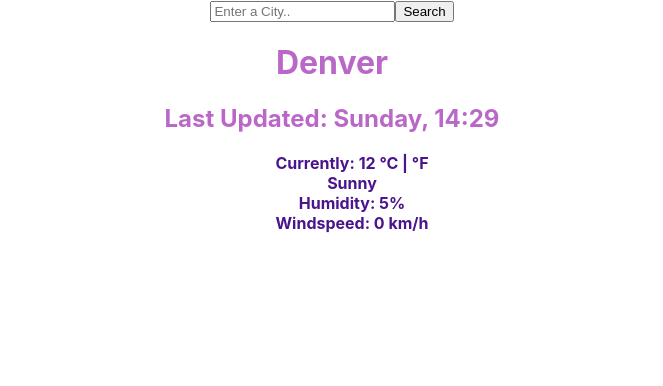
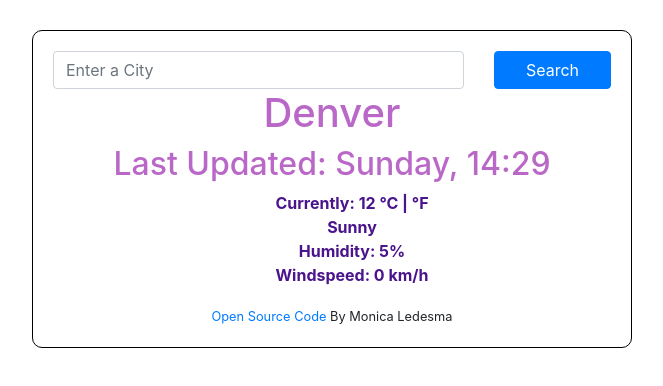
Before and after one commit to monica88green/react-weather, a React (Create React App) app: page / in a window 1280 px wide. Shown: the top 386 px of the page, without its empty margins (308-971 px from the left). Built offline with nearby package versions, Linux system fonts and the light colour scheme.

Commit message:
Added bootstrap and github link

```diff
--- a/src/App.css
+++ b/src/App.css
@@ -1,5 +1,10 @@
 .App {
   text-align: center;
+  max-width: 600px;
+  margin: 30px auto;
+  padding: 20px;
+  border: 1px solid black;
+  border-radius: 10px;
 }
 
 .App h1,
--- a/src/App.js
+++ b/src/App.js
@@ -1,11 +1,25 @@
-
+import 'bootstrap/dist/css/bootstrap.min.css';
 import './App.css';
 
 function App() {
   return (
     <div className="App">
-      <form><input type="search" placeholder="Enter a City.." />
-      <input type="submit" value="Search" />
+      <form><div className="row">
+          <div className="col-md-9">
+            <input
+              type="text"
+              className="form-control"
+              placeholder="Enter a City"
+            />{" "}
+          </div>
+          <div className="col-md-3">
+            <input
+              type="submit"
+              value="Search"
+              className="btn btn-primary w-100"
+            />
+          </div>
+        </div>
       </form>
       <h1>Denver</h1>
       <h2>Last Updated: Sunday, 14:29</h2>
@@ -23,7 +37,16 @@ function App() {
           Windspeed: 0 km/h
         </li>
       </ul>
-
+      <small className="github-link">
+        <a
+          href="https://github.com/monica88green/my-weather-app"
+          target="_blank"
+          rel="noreferrer"
+        >
+          Open Source Code{" "}
+        </a>
+        By Monica Ledesma
+      </small>
     </div>
   );
 }
```
Also changed, not shown: 1 other file (tests, documents, lock files or other folders).
